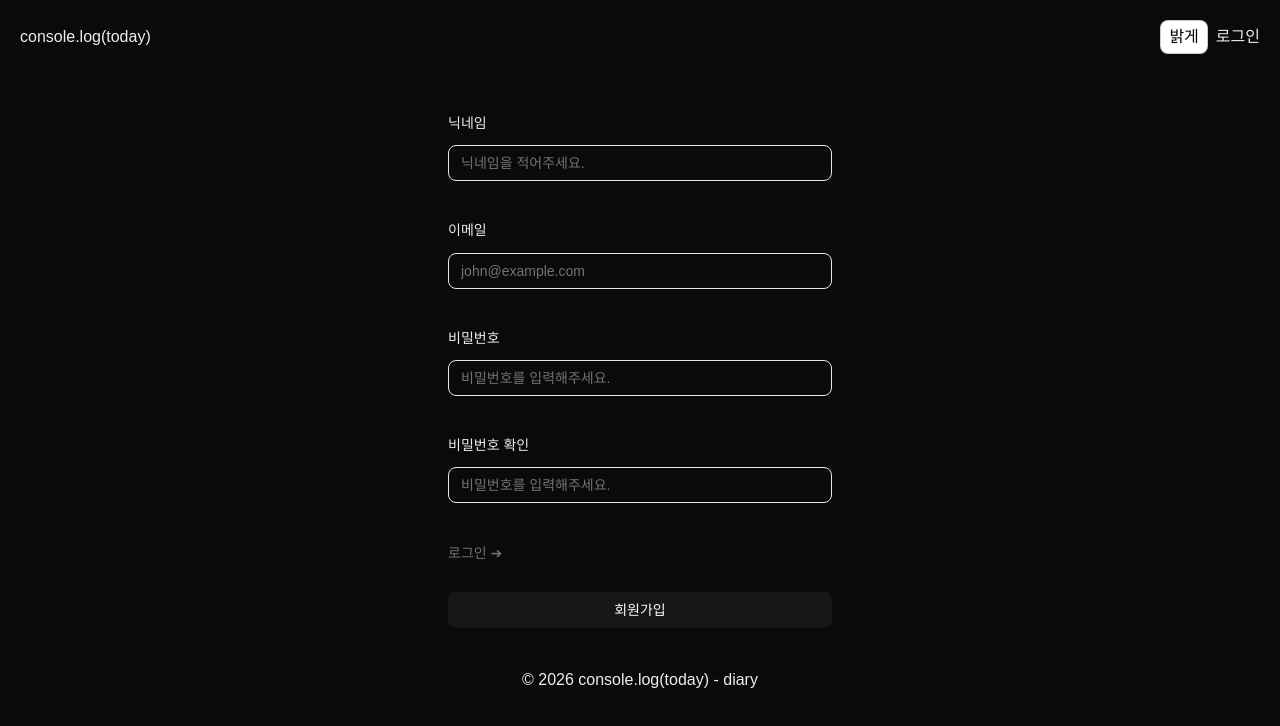
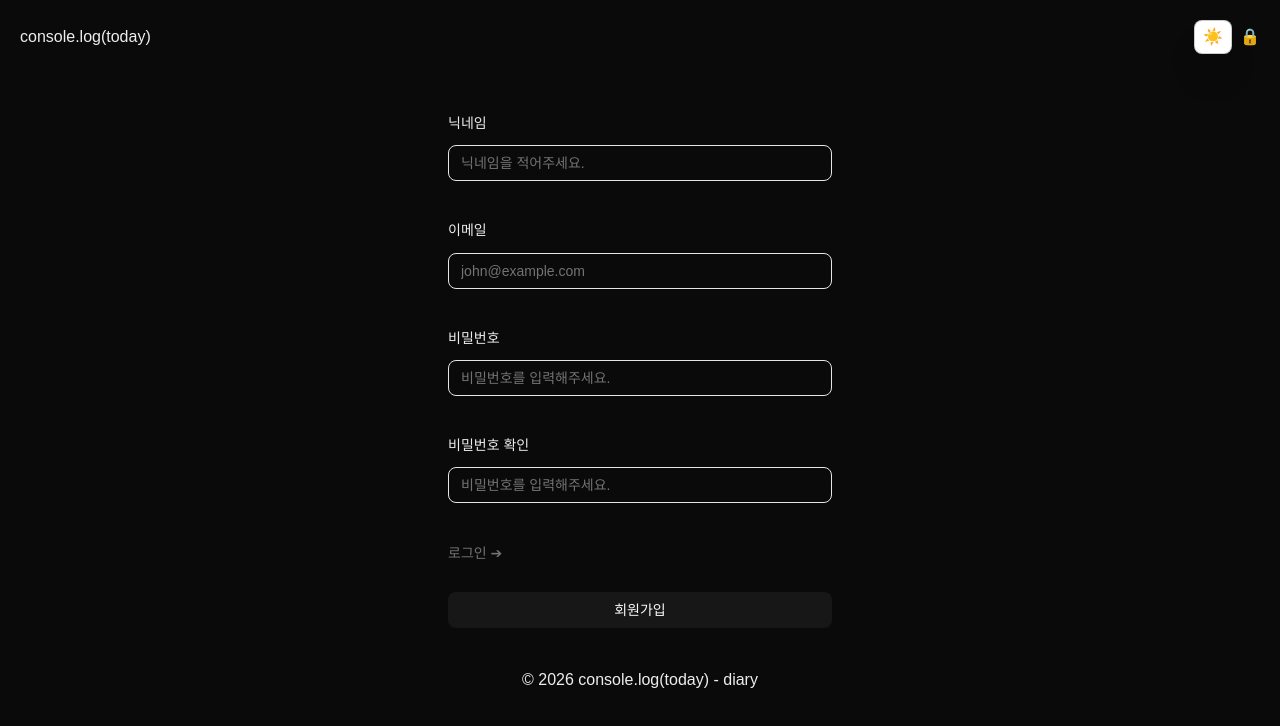
Before and after one commit to goodaseul/console-log-today, a React (Vite) app: page /join in a window 1280 px wide. Shown: the top 726 px of the page. Built offline with nearby package versions, Linux system fonts and the light colour scheme.

Commit message:
feature: 로그인/로그아웃 설정

```diff
--- a/package.json
+++ b/package.json
@@ -11,6 +11,7 @@
   },
   "dependencies": {
     "@hookform/resolvers": "^5.2.2",
+    "@supabase/supabase-js": "^2.98.0",
     "@tailwindcss/vite": "^4.2.1",
     "class-variance-authority": "^0.7.1",
     "clsx": "^2.1.1",
@@ -22,8 +23,10 @@
     "react-dom": "^18.3.1",
     "react-hook-form": "^7.71.2",
     "react-router-dom": "^7.13.1",
+    "sonner": "^2.0.7",
     "tailwind-merge": "^3.5.0",
-    "zod": "^4.3.6"
+    "zod": "^4.3.6",
+    "zustand": "^5.0.11"
   },
   "devDependencies": {
     "@eslint/js": "^9.39.1",
--- a/src/App.tsx
+++ b/src/App.tsx
@@ -3,9 +3,11 @@ import Layout from "./layout/Layout";
 import Home from "./pages/Home";
 import Login from "./pages/Login";
 import Join from "./pages/Join";
+import { Toaster } from "sonner";
 
 export function App() {
   return (
+    <>
       <Routes>
         <Route element={<Layout />}>
           <Route path="/" element={<Home />} />
@@ -13,5 +15,7 @@ export function App() {
           <Route path="/join" element={<Join />} />
         </Route>
       </Routes>
+      <Toaster richColors position="top-center" />
+    </>
   );
 }
--- /dev/null
+++ b/src/api/auth.api.ts
@@ -0,0 +1,21 @@
+import { supabase } from "@/lib/supabase";
+
+export const signUp = async (email: string, password: string, name: string) => {
+  return await supabase.auth.signUp({
+    email,
+    password,
+    options: {
+      data: {
+        name,
+      },
+    },
+  });
+};
+
+export const signIn = async (email: string, password: string) => {
+  return await supabase.auth.signInWithPassword({ email, password });
+};
+
+export const signOut = async () => {
+  return await supabase.auth.signOut();
+};
--- a/src/components/Button.tsx
+++ b/src/components/Button.tsx
@@ -2,12 +2,14 @@ type ButtonProps = {
   children: React.ReactNode;
   variant?: "dark" | "light";
   onClick: () => void;
+  className?: string;
 };
 
 export default function Button({
   children,
   onClick,
   variant = "dark",
+  className,
 }: ButtonProps) {
   const baseStyle = `px-2 py-1 rounded-md cursor-pointer`;
   const variants = {
@@ -15,7 +17,10 @@ export default function Button({
     light: "bg-white text-black border border-black/20",
   };
   return (
-    <button onClick={onClick} className={`${baseStyle} ${variants[variant]}`}>
+    <button
+      onClick={onClick}
+      className={`${baseStyle} ${variants[variant]} ${className}`}
+    >
       {children}
     </button>
   );
--- a/src/components/layout/Header.tsx
+++ b/src/components/layout/Header.tsx
@@ -1,9 +1,18 @@
 import { useState } from "react";
 import { Link } from "react-router-dom";
 import Button from "../Button";
+import { signOut } from "@/api/auth.api";
+import { useAuthStore } from "@/stores/auth.store";
 
 export default function Header() {
+  const user = useAuthStore((state) => state.user);
+  const clearUser = useAuthStore((state) => state.clearUser);
+
   const [dark, setDark] = useState(true);
+  const handleLogout = async () => {
+    await signOut();
+    clearUser();
+  };
   return (
     <header className="flex items-center justify-between p-5">
       <h1>
@@ -12,10 +21,24 @@ export default function Header() {
         </Link>
       </h1>
       <div className="flex items-center gap-2">
-        <Button onClick={() => setDark((prev) => !prev)} variant="light">
-          {dark ? "밝게" : "어둡게"}
+        <Button
+          onClick={() => setDark((prev) => !prev)}
+          variant="light"
+          className="shadow-2xl"
+        >
+          {dark ? "☀️" : "🌙"}
         </Button>
-        <Link to={"/login"}>로그인</Link>
+        {!user ? (
+          <Link to={"/login"}>🔒</Link>
+        ) : (
+          <div className="flex items-center">
+            <img src="" alt="" />
+            <p>{user.name}</p>
+            <Button className="ml-2" variant="light" onClick={handleLogout}>
+              🔓
+            </Button>
+          </div>
+        )}
       </div>
     </header>
   );
--- /dev/null
+++ b/src/lib/supabase.ts
@@ -0,0 +1,6 @@
+import { createClient } from "@supabase/supabase-js";
+
+const supabaseUrl = import.meta.env.VITE_SUPABASE_URL!;
+const supabaseAnonKey = import.meta.env.VITE_SUPABASE_ANON_KEY!;
+
+export const supabase = createClient(supabaseUrl, supabaseAnonKey);
--- a/src/pages/Join.tsx
+++ b/src/pages/Join.tsx
@@ -6,10 +6,12 @@ import {
   FieldLabel,
 } from "@/components/ui/field";
 import { Input } from "@/components/ui/input";
-import { Link } from "react-router-dom";
+import { Link, useNavigate } from "react-router-dom";
 import { useForm, type SubmitHandler } from "react-hook-form";
 import { joinSchema, type JoinFormValues } from "@/schema/auth/join.schema";
 import { zodResolver } from "@hookform/resolvers/zod";
+import { signUp } from "@/api/auth.api";
+import { toast } from "sonner";
 type JoinInputs = {
   name: string;
   email: string;
@@ -25,8 +27,16 @@ export default function Join() {
   } = useForm<JoinFormValues>({
     resolver: zodResolver(joinSchema),
   });
-  const onSubmit: SubmitHandler<JoinInputs> = (data) => console.log(data);
-
+  const naviagate = useNavigate();
+  const onSubmit: SubmitHandler<JoinInputs> = async (data) => {
+    const { error } = await signUp(data.email, data.password, data.name);
+    if (error) {
+      toast.error(error.message);
+      return;
+    }
+    toast.success("회원가입이 되었습니다.");
+    naviagate("/");
+  };
   return (
     <div className="max-w-3xl mx-auto py-10 flex justify-center">
       <form className="w-full max-w-sm" onSubmit={handleSubmit(onSubmit)}>
--- a/src/pages/Login.tsx
+++ b/src/pages/Login.tsx
@@ -6,8 +6,11 @@ import {
   FieldLabel,
 } from "@/components/ui/field";
 import { Input } from "@/components/ui/input";
-import { Link } from "react-router-dom";
+import { Link, useNavigate } from "react-router-dom";
 import { useForm, type SubmitHandler } from "react-hook-form";
+import { signIn } from "@/api/auth.api";
+import { toast } from "sonner";
+import { useAuthStore } from "@/stores/auth.store";
 
 type LoginInputs = {
   email: string;
@@ -20,9 +23,24 @@ export default function Login() {
     handleSubmit,
     formState: { errors },
   } = useForm<LoginInputs>();
+  const setUser = useAuthStore((state) => state.setUser);
+  const navigate = useNavigate();
+  const onSubmit: SubmitHandler<LoginInputs> = async (data) => {
+    const { data: res, error } = await signIn(data.email, data.password);
+    if (error) {
+      toast.error(`${error}`);
+      return;
+    } else {
+      setUser({
+        id: res.user.id,
+        email: res.user.email ?? "",
+        name: res.user.user_metadata?.name ?? "",
+      });
 
-  const onSubmit: SubmitHandler<LoginInputs> = (data) => console.log(data);
-
+      toast.success("로그인에 성공했습니다.");
+      navigate("/");
+    }
+  };
   return (
     <div className="max-w-3xl mx-auto py-10 flex justify-center">
       <form className="w-full max-w-sm" onSubmit={handleSubmit(onSubmit)}>
--- /dev/null
+++ b/src/stores/auth.store.ts
@@ -0,0 +1,19 @@
+import { create } from "zustand";
+
+type User = {
+  id: string;
+  email: string;
+  name?: string;
+} | null;
+
+type AuthState = {
+  user: User;
+  setUser: (user: User) => void;
+  clearUser: () => void;
+};
+
+export const useAuthStore = create<AuthState>((set) => ({
+  user: null,
+  setUser: (user) => set({ user }),
+  clearUser: () => set({ user: null }),
+}));
```
Also changed, not shown: 2 other files (tests, documents, lock files or other folders). Lines whose indentation alone changed are shown as unchanged.
